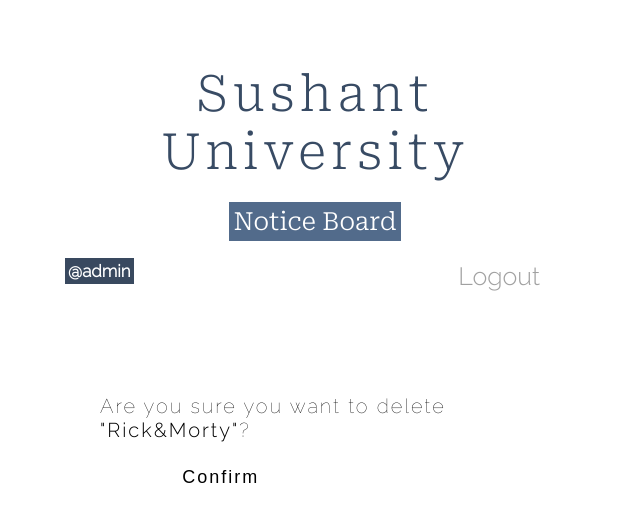
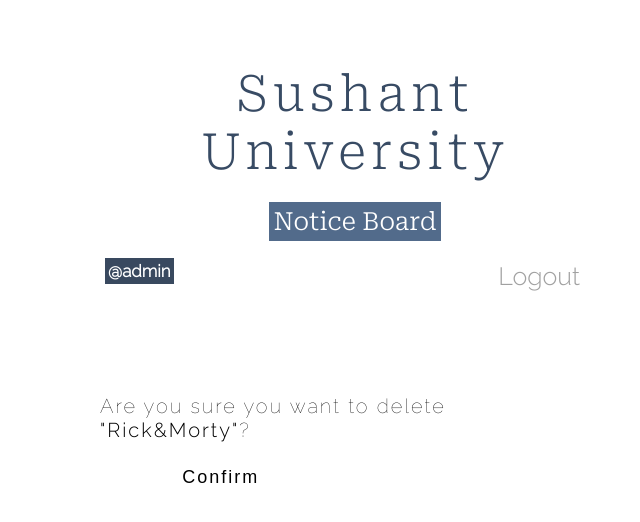
Before and after one commit to sauravDutt/solo, a Django app: page /delete-post/3/ in a window 1280 px wide. Shown: the top 522 px of the page, without its empty margins (290-930 px from the left). Run offline with Django 3.2, Linux system fonts and the light colour scheme; a user stored in the database is signed in; data comes from the database, SQL or seed files in the repository; some libraries are stand-ins or nearby versions.

Commit message:
Just added some more stuff

```diff
--- a/templates/main.html
+++ b/templates/main.html
@@ -43,7 +43,6 @@
             background-color: #fff;
             position: fixed;
             margin-top: -10vh;
-            margin-left: -40px;
             padding: 5px;
             width: 500px;
             border-radius: 20px ;
```
